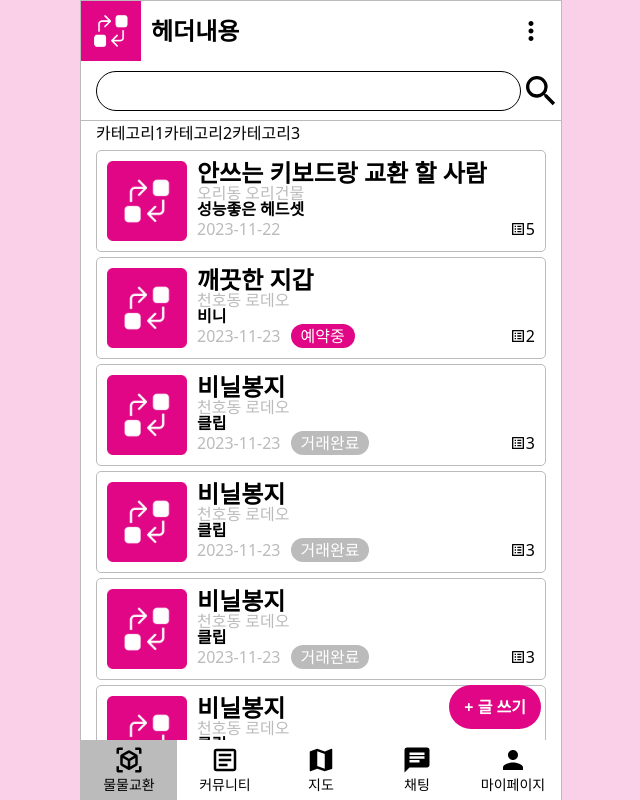
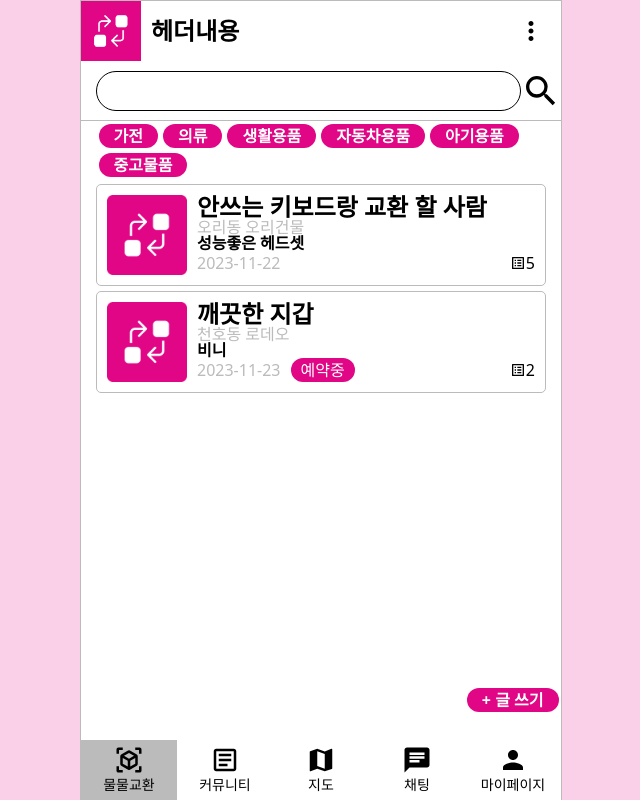
Before and after one commit to KostaMiniProject/MainProject-Front, a Next.js app: page /exchange in a window 1280 px wide. Shown: the top 800 px of the page, without its empty margins (319-959 px from the left). Built offline with nearby package versions, Linux system fonts and the light colour scheme.

Commit message:
feat : 해쉬태그 컴포넌트 구현

```diff
--- /dev/null
+++ b/api/ExchangePostApi.tsx
@@ -0,0 +1,44 @@
+export function getExchangePostList() {
+  const dumyData: any = [
+    {
+      id: 0,
+      title: '안쓰는 키보드랑 교환 할 사람',
+      prefer_items: '성능좋은 헤드셋',
+      address: '오리동 오리건물',
+      created_at: '2023-11-22',
+      status: 'exchanging',
+      bid_count: 5,
+    },
+    {
+      id: 1,
+      title: '깨끗한 지갑',
+      prefer_items: '비니',
+      address: '천호동 로데오',
+      created_at: '2023-11-23',
+      status: 'raservation',
+      bid_count: 2,
+    },
+    {
+      id: 3,
+      title: '바지',
+      prefer_items: '옷',
+      address: '암사동',
+      created_at: '2023-11-24',
+      status: 'deleted',
+      bid_count: 7,
+    },
+  ];
+
+  return dumyData;
+}
+export function getCategory() {
+  const dumyCategory: any = [
+    '가전',
+    '의류',
+    '생활용품',
+    '자동차용품',
+    '아기용품',
+    '중고물품',
+  ];
+  return dumyCategory;
+}
--- a/app/exchange/page.tsx
+++ b/app/exchange/page.tsx
@@ -2,113 +2,32 @@
 import React from 'react';
 import Scarch from '@/components/Search';
 import ExchangePost from '@/components/exchange/ExchangePost';
+import { getCategory, getExchangePostList } from '@/api/ExchangePostApi';
+import HashTag from '@/components/HashTag';
 
 function Page() {
-  const dumyData: any = [
-    {
-      id: 0,
-      title: '안쓰는 키보드랑 교환 할 사람',
-      prefer_items: '성능좋은 헤드셋',
-      address: '오리동 오리건물',
-      created_at: '2023-11-22',
-      status: 'exchanging',
-      bid_count: 5,
-    },
-    {
-      id: 1,
-      title: '깨끗한 지갑',
-      prefer_items: '비니',
-      address: '천호동 로데오',
-      created_at: '2023-11-23',
-      status: 'raservation',
-      bid_count: 2,
-    },
-    {
-      id: 3,
-      title: '바지',
-      prefer_items: '옷',
-      address: '암사동',
-      created_at: '2023-11-24',
-      status: 'deleted',
-      bid_count: 7,
-    },
-    {
-      id: 2,
-      title: '비닐봉지',
-      prefer_items: '클립',
-      address: '천호동 로데오',
-      created_at: '2023-11-23',
-      status: 'completed',
-      bid_count: 3,
-    },
-    {
-      id: 2,
-      title: '비닐봉지',
-      prefer_items: '클립',
-      address: '천호동 로데오',
-      created_at: '2023-11-23',
-      status: 'completed',
-      bid_count: 3,
-    },
-    {
-      id: 2,
-      title: '비닐봉지',
-      prefer_items: '클립',
-      address: '천호동 로데오',
-      created_at: '2023-11-23',
-      status: 'completed',
-      bid_count: 3,
-    },
-    {
-      id: 2,
-      title: '비닐봉지',
-      prefer_items: '클립',
-      address: '천호동 로데오',
-      created_at: '2023-11-23',
-      status: 'completed',
-      bid_count: 3,
-    },
-    {
-      id: 2,
-      title: '비닐봉지',
-      prefer_items: '클립',
-      address: '천호동 로데오',
-      created_at: '2023-11-23',
-      status: 'completed',
-      bid_count: 3,
-    },
-    {
-      id: 2,
-      title: '비닐봉지',
-      prefer_items: '클립',
-      address: '천호동 로데오',
-      created_at: '2023-11-23',
-      status: 'completed',
-      bid_count: 3,
-    },
-  ];
+  const exchangePostData = getExchangePostList();
+  const category = getCategory();
   return (
     <div>
       <Scarch />
       {/* 컨텐츠 */}
-      <div className="mx-[15px]">
+      <div className="mx-[15px] min-h-[80vh]">
         {/* 카테고리 */}
-        <div className="bg-white flex">
-          <div>카테고리1</div>
-          <div>카테고리2</div>
-          <div>카테고리3</div>
+        <div className="bg-white flex flex-wrap">
+          {category.map((e: any) => {
+            return <HashTag text={e} height={5} />;
+          })}
         </div>
         {/* ExchangePost 리스트 */}
         <div>
-          {dumyData.map((e: any) => {
+          {exchangePostData.map((e: any) => {
             return e.status !== 'deleted' ? <ExchangePost bid={e} /> : <></>;
           })}
         </div>
       </div>
-      <div className="sticky  bottom-[115px]">
-        <div className="mx-[20px] bg-base rounded-[25px] inline-block float-right py-[10px] px-[15px] text-white font-[600]">
-          + 글 쓰기
-        </div>
+      <div className="sticky  bottom-[115px] right-[20px]">
+        <HashTag text="+ 글 쓰기" height={10} />
       </div>
     </div>
   );
--- /dev/null
+++ b/components/HashTag.tsx
@@ -0,0 +1,27 @@
+import React from 'react';
+
+function hashTagClass(height: number) {
+  return (
+    `py-[${height}px]` +
+    ' m-[2.5px] bg-base rounded-[25px] inline-block float-right px-[15px] text-white font-[600]'
+  );
+  //  + ` py-[${height}px]`
+}
+
+function HashTag({
+  text,
+  height = 0,
+  onClick,
+}: {
+  text: string;
+  height?: number;
+  onClick?: () => void;
+}) {
+  return (
+    <div className={hashTagClass(height)} onClick={onClick}>
+      {text}
+    </div>
+  );
+}
+
+export default HashTag;
--- a/components/exchange/ExchangePost.tsx
+++ b/components/exchange/ExchangePost.tsx
@@ -40,6 +40,7 @@ function ExchangePost({ bid }: { bid: BidType }) {
           <div className="flex">
             {/* 게시날짜 */}
             <div className="text-gray mr-[10px]">{bid.created_at}</div>
+            {/* 스테이트에 따른 상태표시 */}
             {bid.status === status.b ? (
               <div className="bg-base text-white rounded-[15px] px-[10px]">
                 예약중
--- /dev/null
+++ b/store/atoms.tsx
@@ -0,0 +1,6 @@
+import { atom } from 'recoil';
+
+export const customStatue = atom({
+  key: 'custom',
+  default: [],
+});
```
